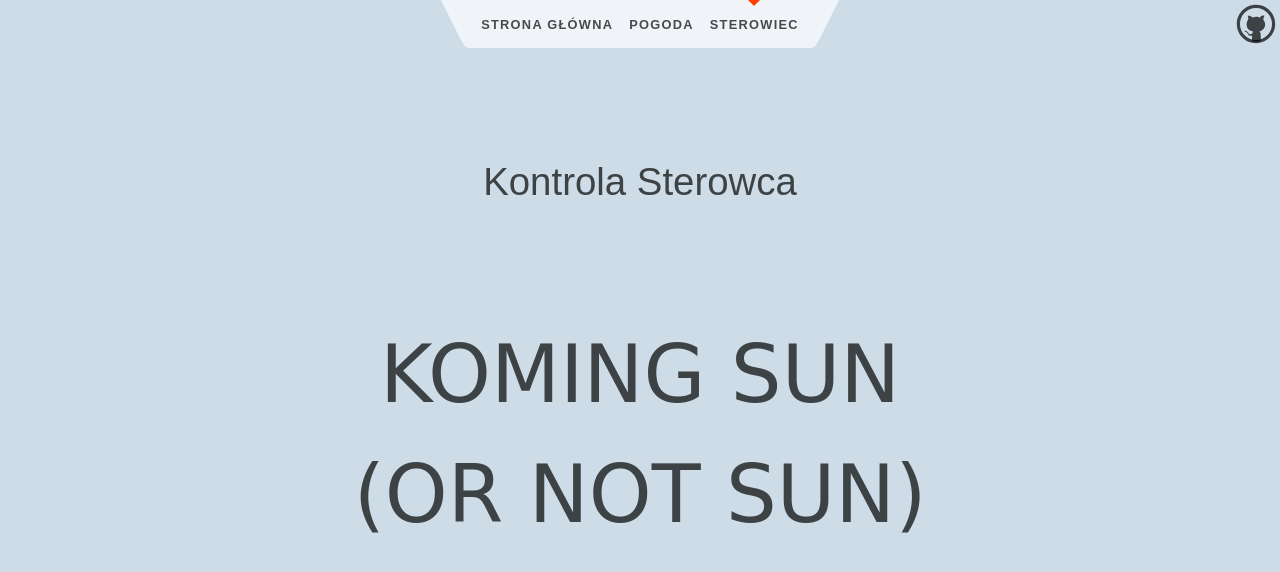
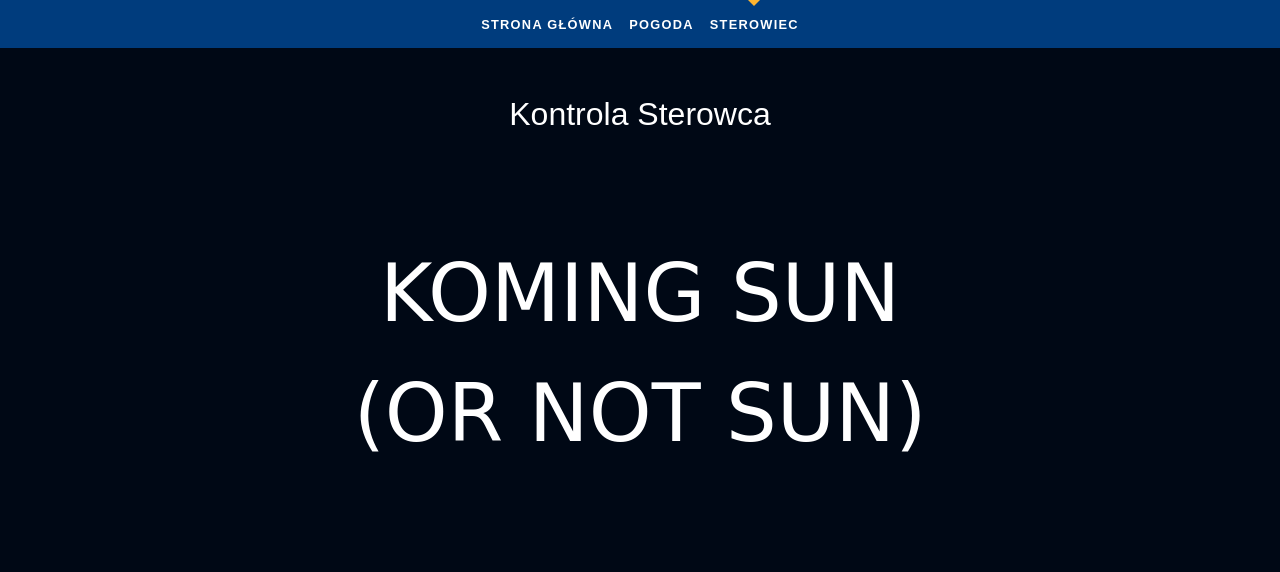
Before and after one commit to misiekii123/metealologia-frontend, a SvelteKit app: page /airship in a window 1280 px wide. Shown: the top 572 px of the page. Built offline with nearby package versions, Linux system fonts and the light colour scheme.

Commit message:
dark mode

```diff
--- a/src/app.css
+++ b/src/app.css
@@ -5,23 +5,35 @@
 		Cantarell, 'Open Sans', 'Helvetica Neue', sans-serif;
 	--font-mono: 'Fira Mono', monospace;
 	--color-bg-0: rgb(202, 216, 228);
-	--color-bg-1: hsl(209, 36%, 86%);
-	--color-bg-2: hsl(224, 44%, 95%);
-	--color-theme-1: #ff3e00;
-	--color-theme-2: #4075a6;
-	--color-text: rgba(0, 0, 0, 0.7);
+	--color-bg-1: #000815;
+	--color-bg-2: #003c7d;
+	--color-bg-2-darker: #002653;
+	--color-theme-1: #006fdd;
+	--color-theme-2: #ffb530;
+	--color-theme-3: rgba(0, 60, 125, 0.53);
+	--color-text-1: #000;
+	--color-text-2: #fff;
 	--column-width: 42rem;
 	--column-margin-top: 4rem;
 	font-family: var(--font-body);
-	color: var(--color-text);
 }
 
 body {
 	min-height: 100vh;
 	margin: 0;
 	background-attachment: fixed;
+	background-color: var(--color-bg-0);
+	background-size: 100vw 100vh;
+	color: var(--color-text-1);
+}
+
+body.dark {
+	min-height: 100vh;
+	margin: 0;
+	background-attachment: fixed;
 	background-color: var(--color-bg-1);
 	background-size: 100vw 100vh;
+	color: var(--color-text-2);
 }
 
 h1, h2, p, h3 {
@@ -55,16 +67,6 @@ h3 {
 	text-align: center;
 }
 
-pre {
-	font-size: 16px;
-	font-family: var(--font-mono);
-	background-color: rgba(255, 255, 255, 0.45);
-	border-radius: 3px;
-	box-shadow: 2px 2px 6px rgb(255 255 255 / 25%);
-	padding: 0.5em;
-	overflow-x: auto;
-	color: var(--color-text);
-}
 
 .text-column {
 	display: flex;
@@ -85,15 +87,6 @@ button:focus:not(:focus-visible) {
 	outline: none;
 }
 
-@media (min-width: 720px) {
-	h1 {
-		font-size: 2.4rem;
-	}
-	h2 {
-		font-size: 1.8rem;
-	}
-}
-
 .visually-hidden {
 	border: 0;
 	clip: rect(0 0 0 0);
--- a/src/app.html
+++ b/src/app.html
@@ -1,12 +1,12 @@
 <!doctype html>
-<html lang="en">
+<html lang="pl-PL">
 	<head>
 		<meta charset="utf-8" />
 		<link rel="icon" href="%sveltekit.assets%/favicon.png" />
 		<meta name="viewport" content="width=device-width, initial-scale=1" />
 		%sveltekit.head%
 	</head>
-	<body data-sveltekit-preload-data="hover">
+	<body data-sveltekit-preload-data="hover" class="dark">
 		<div style="display: contents">%sveltekit.body%</div>
 	</body>
 </html>
--- a/src/lib/components/Header.svelte
+++ b/src/lib/components/Header.svelte
@@ -1,18 +1,12 @@
 <script>
 	import { page } from '$app/stores';
-	import logo from '$lib/images/svelte-logo.svg';
-	import github from '$lib/images/github.svg';
 </script>
 
 <header>
 	<div class="corner">
-		<!--left corner-->
+
 	</div>
-
 	<nav>
-		<svg viewBox="0 0 2 3" aria-hidden="true">
-			<path d="M0,0 L1,2 C1.5,3 1.5,3 2,3 L2,0 Z" />
-		</svg>
 		<ul>
 			<li aria-current={$page.url.pathname === '/' ? 'page' : undefined}>
 				<a href="/">Strona główna</a>
@@ -24,13 +18,8 @@
 				<a href="/airship">Sterowiec</a>
 			</li>
 		</ul>
-		<svg viewBox="0 0 2 3" aria-hidden="true">
-			<path d="M0,0 L0,3 C0.5,3 0.5,3 1,2 L2,0 Z" />
-		</svg>
 	</nav>
-
 	<div class="corner">
-		<a href="https://github.com/misiekii123/meteALOlogia-website" target="_blank"><img src='{github}' alt="GitHub"/></a>
 	</div>
 </header>
 
@@ -38,23 +27,31 @@
 	header {
 		display: flex;
 		justify-content: space-between;
+		width: 100%;
+		top:0;
+		position: fixed;
+		overflow: hidden;
+		background-color: var(--color-bg-2);
+		color: var(--color-text-2);
 	}
-
+	header.dark {
+		background-color: var(--color-bg-2-darker);
+	}
 	.corner {
-		width: 3em;
-		height: 3em;
+		width: 5em;
+		height: auto;
 	}
 
 	nav {
 		display: flex;
 		justify-content: center;
-		--background: rgba(255, 255, 255, 0.7);
 	}
 
-	svg {
-		width: 2em;
-		height: 3em;
+	img {
+		width: 4em;
+		height: 4em;
 		display: block;
+		box-shadow: white;
 	}
 
 	path {
@@ -88,10 +85,10 @@
 		top: 0;
 		left: calc(50% - var(--size));
 		border: var(--size) solid transparent;
-		border-top: var(--size) solid var(--color-theme-1);
+		border-top: var(--size) solid var(--color-theme-2);
 	}
 
-	nav a {
+	li a {
 		display: flex;
 		height: 100%;
 		align-items: center;
--- a/src/lib/components/Station.svelte
+++ b/src/lib/components/Station.svelte
@@ -23,6 +23,11 @@
         border-radius: 25px;
         margin: 10px;
         background-color: var(--color-bg-2);
+        color: var(--color-text-2);
+    }
+
+    div.dark {
+        background-color: var(--color-bg-2-darker);
     }
 
     div {
--- a/src/routes/+error.svelte
+++ b/src/routes/+error.svelte
@@ -8,3 +8,14 @@
 {#if $page.status >= 500}
     <h2>Spróbuj ponownie później</h2>
 {/if}
+
+<style>
+    h1 {
+        margin-top: 5rem;
+        width: 100%;
+        font-size: 4em;
+    }
+    h2 {
+        font-size: 2em;
+    }
+</style>
--- a/src/routes/airship/+page.svelte
+++ b/src/routes/airship/+page.svelte
@@ -2,23 +2,16 @@
     <title>Sterowiec</title>
 </svelte:head>
 
-<section>
-    <h1>
-		Kontrola Sterowca
-    </h1>
-    <p id="not-implemented-note">KOMING SUN<br>(OR NOT SUN)</p>
-</section>
+
+<h1>
+    Kontrola Sterowca
+</h1>
+<p id="not-implemented-note">KOMING SUN<br>(OR NOT SUN)</p>
+
 
 <style>
-    section {
-        display: flex;
-        flex-direction: column;
-        justify-content: center;
-        align-items: center;
-        flex: 0.6;
-    }
-
     h1 {
+        margin-top: 5rem;
         width: 100%;
     }
 
@@ -27,20 +20,4 @@
         font-size: 5em;
         text-align: center;
     }
-
-    .welcome {
-        display: block;
-        position: relative;
-        width: 100%;
-        height: 0;
-        padding: 0 0 calc(100% * 495 / 2048) 0;
-    }
-
-    .welcome img {
-        position: absolute;
-        width: 100%;
-        height: 100%;
-        top: 0;
-        display: block;
-    }
 </style>
--- a/src/routes/stations/+page.svelte
+++ b/src/routes/stations/+page.svelte
@@ -20,6 +20,7 @@
 
 <style>
     h1 {
+        margin-top: 5rem;
         width: 100%;
     }
 
```
Also changed, not shown: src/lib/components/LineChart.svelte (+19 -9 lines).
